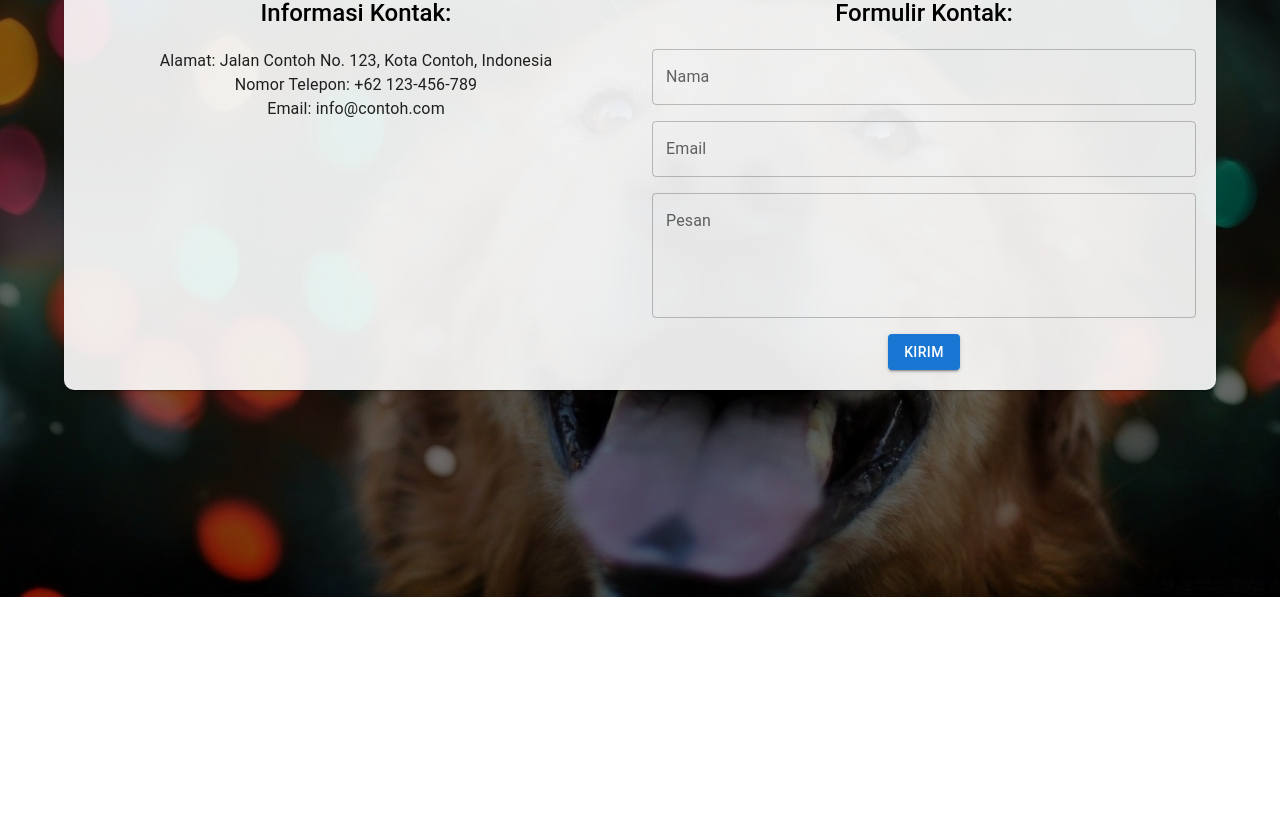
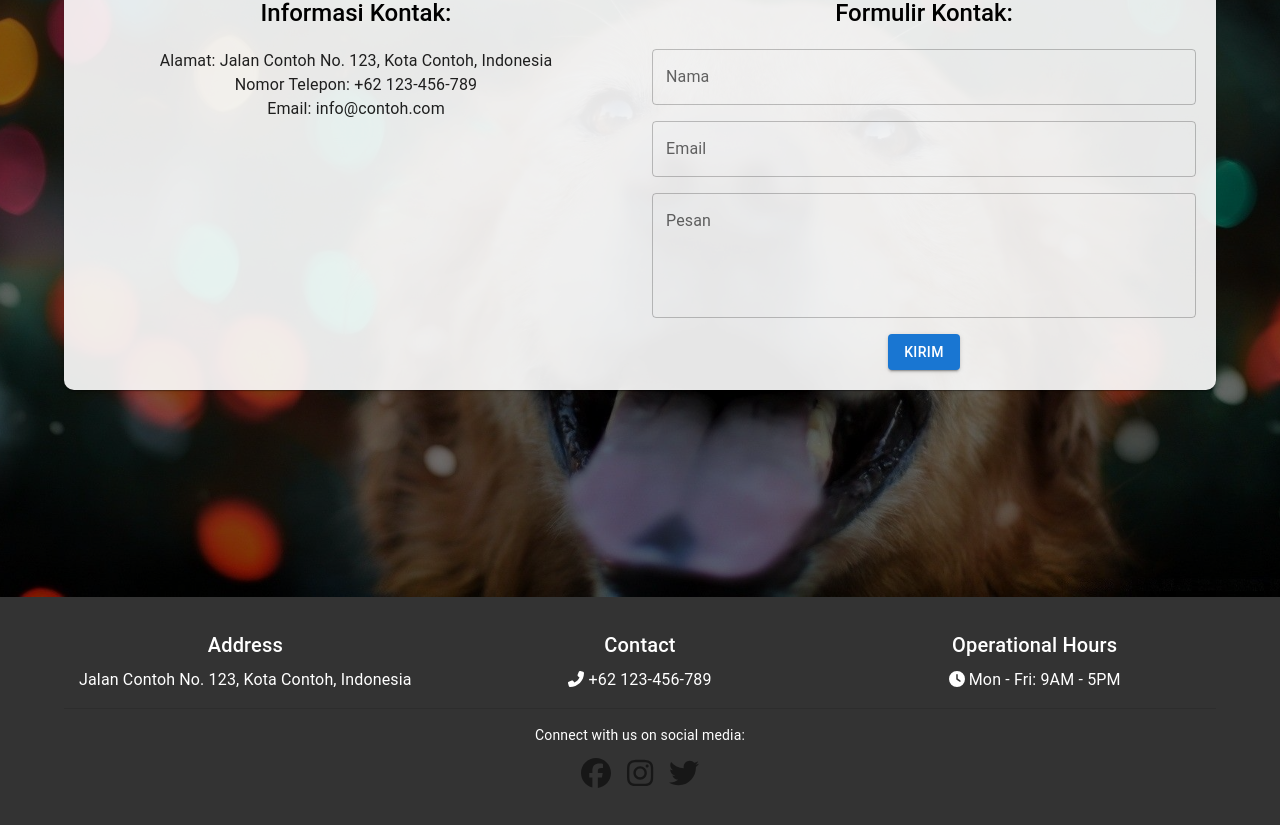
Before and after one commit to himattheww/doggo, a React (Create React App) app: page /contact in a window 1280 px wide. Shown: the part 303-1128 px from the top of the page. Before the commit the page ends 900 px from the top, so only its background shows below. Built offline with nearby package versions, Linux system fonts and the light colour scheme.

Commit message:
"Footer Added"

```diff
--- a/package.json
+++ b/package.json
@@ -5,6 +5,10 @@
   "dependencies": {
     "@emotion/react": "^11.11.4",
     "@emotion/styled": "^11.11.5",
+    "@fortawesome/fontawesome-svg-core": "^6.5.2",
+    "@fortawesome/free-brands-svg-icons": "^6.5.2",
+    "@fortawesome/free-solid-svg-icons": "^6.5.2",
+    "@fortawesome/react-fontawesome": "^0.2.0",
     "@mui/icons-material": "^5.15.15",
     "@mui/lab": "^5.0.0-alpha.170",
     "@mui/material": "^5.15.15",
--- a/src/Components/Footer.jsx
+++ b/src/Components/Footer.jsx
@@ -1,7 +1,63 @@
 import React from "react";
+import { Box, Typography, Container, Grid, IconButton, Divider } from "@mui/material";
+import { FontAwesomeIcon } from "@fortawesome/react-fontawesome";
+import { faMapMarkerAlt, faPhoneAlt, faClock } from "@fortawesome/free-solid-svg-icons";
+import { faFacebook, faInstagram, faTwitter } from "@fortawesome/free-brands-svg-icons";
 
 const Footer = () => {
-  return <div>Footer</div>;
+  const socialMediaIcons = [
+    { icon: faFacebook, link: "https://www.facebook.com/" },
+    { icon: faInstagram, link: "https://www.instagram.com/himattheww" },
+    { icon: faTwitter, link: "https://twitter.com/" },
+  ];
+
+  const handleSocialMediaClick = (link) => {
+    window.open(link, "_blank");
+  };
+
+  return (
+    <Box component="footer" sx={{ backgroundColor: "#333", color: "#fff", py: 4 }}>
+      <Container maxWidth="lg">
+        <Grid container spacing={4}>
+          <Grid item xs={12} md={4}>
+            <Typography variant="h6" gutterBottom>
+              Address
+            </Typography>
+            <Typography variant="body1">
+              Jalan Contoh No. 123, Kota Contoh, Indonesia
+            </Typography>
+          </Grid>
+          <Grid item xs={12} md={4}>
+            <Typography variant="h6" gutterBottom>
+              Contact
+            </Typography>
+            <Typography variant="body1">
+              <FontAwesomeIcon icon={faPhoneAlt} /> +62 123-456-789
+            </Typography>
+          </Grid>
+          <Grid item xs={12} md={4}>
+            <Typography variant="h6" gutterBottom>
+              Operational Hours
+            </Typography>
+            <Typography variant="body1">
+              <FontAwesomeIcon icon={faClock} /> Mon - Fri: 9AM - 5PM
+            </Typography>
+          </Grid>
+        </Grid>
+        <Divider sx={{ my: 2 }} />
+        <Typography variant="body2" align="center" gutterBottom>
+          Connect with us on social media:
+        </Typography>
+        <Box sx={{ textAlign: "center" }}>
+          {socialMediaIcons.map((item, index) => (
+            <IconButton key={index} onClick={() => handleSocialMediaClick(item.link)}>
+              <FontAwesomeIcon icon={item.icon} size="lg" />
+            </IconButton>
+          ))}
+        </Box>
+      </Container>
+    </Box>
+  );
 };
 
 export default Footer;
--- a/src/Pages/Contact.jsx
+++ b/src/Pages/Contact.jsx
@@ -11,6 +11,7 @@ import {
 } from "@mui/material";
 import { contactPageStyle } from "../Styling/Contactstyle";
 import goldenretriever from "../Assets/GoldenRetriever.jpg";
+import Footer from "../Components/Footer";
 
 const Contact = () => {
   const [formData, setFormData] = useState({
@@ -182,6 +183,7 @@ const Contact = () => {
           </Paper>
         </Container>
       </Box>
+      <Footer/>
     </>
   );
 };
```
Also changed, not shown: 1 other file (tests, documents, lock files or other folders).
